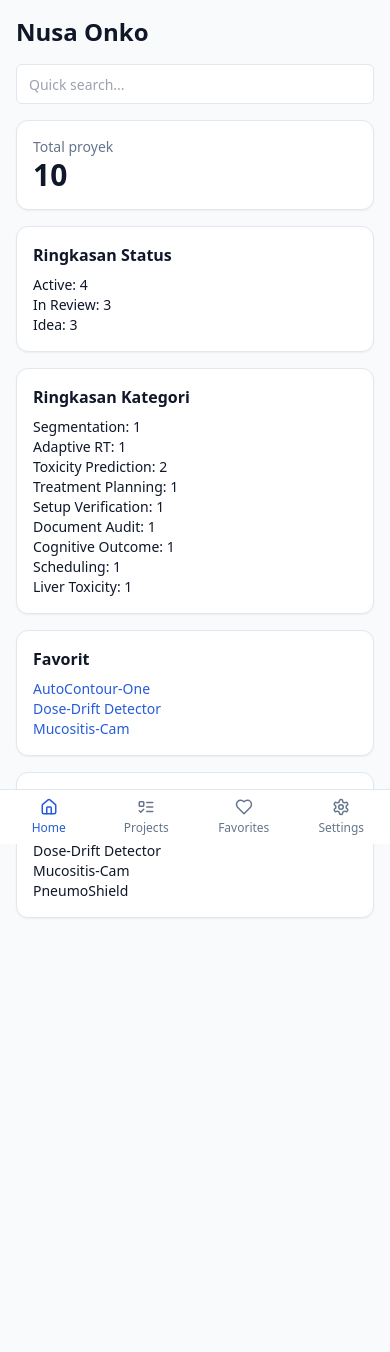
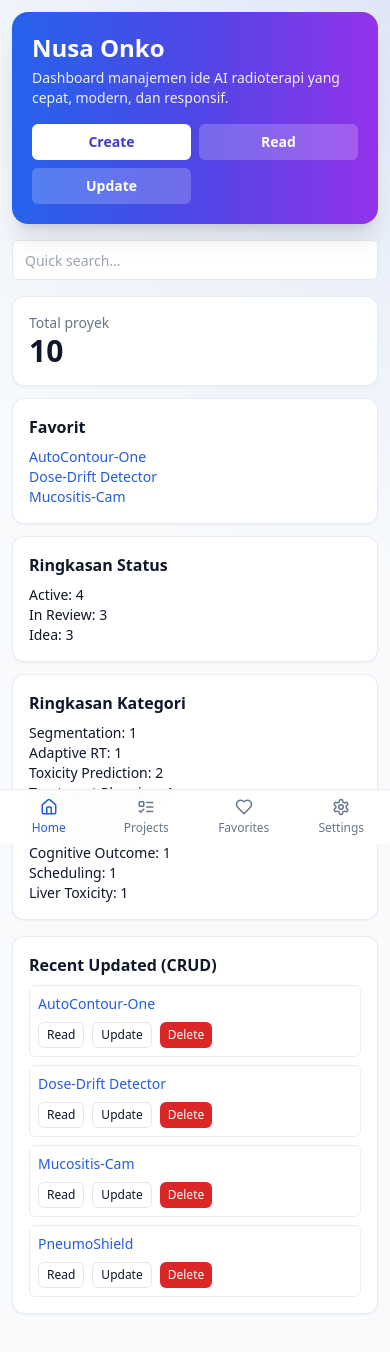
Before and after one commit to sobri3195/Nusa-Onko, a React (Vite) app: page / in a window 390 px wide. Shown: the top 1352 px of the page. Before the commit the page ends 998 px from the top, so only its background shows below. Built offline with nearby package versions, Linux system fonts and the light colour scheme.

Commit message:
feat: improve CRUD access, animations, and responsive UI

```diff
--- a/src/App.tsx
+++ b/src/App.tsx
@@ -12,9 +12,9 @@ function App() {
   const store = useProjects();
 
   return (
-    <div className="mx-auto min-h-screen max-w-3xl p-4 pb-20 md:pb-6">
+    <div className="mx-auto min-h-screen max-w-4xl p-3 pb-20 sm:p-4 md:pb-6">
       <Routes>
-        <Route path="/" element={<HomePage projects={store.projects} />} />
+        <Route path="/" element={<HomePage projects={store.projects} onDelete={store.remove} />} />
         <Route path="/projects" element={<ProjectsPage projects={store.projects} onDelete={store.remove} onFavorite={store.toggleFavorite} />} />
         <Route path="/projects/new" element={<ProjectFormPage projects={store.projects} onCreate={store.create} onUpdate={store.update} />} />
         <Route path="/projects/:id" element={<ProjectDetailPage projects={store.projects} onDelete={store.remove} onFavorite={store.toggleFavorite} />} />
--- a/src/components/ui/card.tsx
+++ b/src/components/ui/card.tsx
@@ -1,2 +1,10 @@
 import { cn } from '@/lib/utils';
-export const Card = ({ className, ...props }: React.HTMLAttributes<HTMLDivElement>) => <div className={cn('rounded-xl border border-border bg-card p-4 shadow-sm', className)} {...props} />;
+export const Card = ({ className, ...props }: React.HTMLAttributes<HTMLDivElement>) => (
+  <div
+    className={cn(
+      'rounded-xl border border-border/80 bg-card/95 p-4 shadow-sm transition-all duration-300 hover:-translate-y-0.5 hover:shadow-lg',
+      className
+    )}
+    {...props}
+  />
+);
--- a/src/index.css
+++ b/src/index.css
@@ -26,4 +26,22 @@
   --border: 217 20% 21%;
 }
 
-body { @apply bg-background text-foreground antialiased; }
+body {
+  @apply bg-background text-foreground antialiased;
+  background-image: radial-gradient(circle at top right, hsl(var(--primary) / 0.12), transparent 40%);
+}
+
+.animate-in {
+  animation: fade-slide 0.45s ease-out both;
+}
+
+@keyframes fade-slide {
+  from {
+    opacity: 0;
+    transform: translateY(8px);
+  }
+  to {
+    opacity: 1;
+    transform: translateY(0);
+  }
+}
--- a/src/pages/favorites-page.tsx
+++ b/src/pages/favorites-page.tsx
@@ -1,8 +1,10 @@
+import { Link } from 'react-router-dom';
 import { Project } from '@/types/project';
 import { ProjectCard } from '@/components/projects/project-card';
+import { Card } from '@/components/ui/card';
 
 export function FavoritesPage({ projects, onDelete, onFavorite }: { projects: Project[]; onDelete: (id: string) => void; onFavorite: (id: string) => void }) {
   const favorites = projects.filter((p) => p.favorite);
-  if (!favorites.length) return <p className="text-sm text-muted-foreground">Belum ada favorit.</p>;
-  return <div className="space-y-3"><h1 className="text-xl font-bold">Favorites</h1>{favorites.map((p)=><ProjectCard key={p.id} project={p} onDelete={() => onDelete(p.id)} onFavorite={() => onFavorite(p.id)} />)}</div>;
+  if (!favorites.length) return <Card className="space-y-3 animate-in"><h1 className="text-xl font-bold">Favorites</h1><p className="text-sm text-muted-foreground">Belum ada favorit. Tambahkan proyek agar modul ini punya alur CRUD lengkap.</p><Link to="/projects/new" className="inline-flex rounded-md bg-primary px-3 py-2 text-sm font-medium text-primary-foreground">Tambah Project</Link></Card>;
+  return <div className="space-y-3 animate-in"><div className="flex flex-wrap items-center justify-between gap-2"><h1 className="text-xl font-bold">Favorites</h1><Link to="/projects/new" className="inline-flex rounded-md border border-border bg-card px-3 py-2 text-sm font-medium">Create</Link></div>{favorites.map((p)=><ProjectCard key={p.id} project={p} onDelete={() => onDelete(p.id)} onFavorite={() => onFavorite(p.id)} />)}</div>;
 }
--- a/src/pages/home-page.tsx
+++ b/src/pages/home-page.tsx
@@ -4,6 +4,7 @@ import { Project } from '@/types/project';
 import { Card } from '@/components/ui/card';
 import { Input } from '@/components/ui/input';
 import { matchesSearch } from '@/lib/project-utils';
+import { Button } from '@/components/ui/button';
 
 function groupProjectsBy<T extends keyof Project>(projects: Project[], key: T): Record<string, Project[]> {
   return projects.reduce<Record<string, Project[]>>((acc, project) => {
@@ -14,7 +15,7 @@ function groupProjectsBy<T extends keyof Project>(projects: Project[], key: T):
   }, {});
 }
 
-export function HomePage({ projects }: { projects: Project[] }) {
+export function HomePage({ projects, onDelete }: { projects: Project[]; onDelete: (id: string) => void }) {
   const [query, setQuery] = useState('');
   const byStatus = groupProjectsBy(projects, 'status');
   const byCategory = groupProjectsBy(projects, 'category');
@@ -23,13 +24,37 @@ export function HomePage({ projects }: { projects: Project[] }) {
   const quickResult = useMemo(() => projects.filter((project) => matchesSearch(project, query)).slice(0, 5), [projects, query]);
 
   return <div className="space-y-4">
-    <h1 className="text-2xl font-bold">Nusa Onko</h1>
+    <div className="rounded-2xl bg-gradient-to-r from-blue-600 via-indigo-600 to-purple-600 p-5 text-white shadow-xl animate-in">
+      <h1 className="text-2xl font-bold">Nusa Onko</h1>
+      <p className="mt-1 text-sm text-white/90">Dashboard manajemen ide AI radioterapi yang cepat, modern, dan responsif.</p>
+      <div className="mt-4 grid grid-cols-2 gap-2 sm:flex sm:flex-wrap">
+        <Link to="/projects/new" className="rounded-md bg-white px-3 py-2 text-center text-sm font-semibold text-indigo-700">Create</Link>
+        <Link to="/projects" className="rounded-md bg-white/20 px-3 py-2 text-center text-sm font-semibold">Read</Link>
+        {recent[0] ? <Link to={`/projects/${recent[0].id}/edit`} className="rounded-md bg-white/20 px-3 py-2 text-center text-sm font-semibold">Update</Link> : null}
+      </div>
+    </div>
     <Input placeholder="Quick search..." value={query} onChange={(e) => setQuery(e.target.value)} />
-    {query ? <Card><h2 className="font-semibold mb-2">Hasil pencarian</h2>{quickResult.length ? quickResult.map((p) => <Link className="block text-sm text-primary" key={p.id} to={`/projects/${p.id}`}>{p.title}</Link>) : <p className="text-sm text-muted-foreground">Tidak ada hasil.</p>}</Card> : null}
-    <Card><p className="text-sm text-muted-foreground">Total proyek</p><p className="text-3xl font-semibold">{projects.length}</p></Card>
-    <Card><h2 className="font-semibold mb-2">Ringkasan Status</h2>{Object.entries(byStatus).map(([k,v])=> <p key={k} className="text-sm">{k}: {v.length}</p>)}</Card>
-    <Card><h2 className="font-semibold mb-2">Ringkasan Kategori</h2>{Object.entries(byCategory).map(([k,v])=> <p key={k} className="text-sm">{k}: {v.length}</p>)}</Card>
-    <Card><h2 className="font-semibold mb-2">Favorit</h2>{favorites.map((p)=><Link className="block text-sm text-primary" key={p.id} to={`/projects/${p.id}`}>{p.title}</Link>)}</Card>
-    <Card><h2 className="font-semibold mb-2">Recent Updated</h2>{recent.map((p)=><Link className="block text-sm" key={p.id} to={`/projects/${p.id}`}>{p.title}</Link>)}</Card>
+    {query ? <Card><h2 className="mb-2 font-semibold">Hasil pencarian</h2>{quickResult.length ? quickResult.map((p) => <Link className="block text-sm text-primary" key={p.id} to={`/projects/${p.id}`}>{p.title}</Link>) : <p className="text-sm text-muted-foreground">Tidak ada hasil.</p>}</Card> : null}
+    <div className="grid grid-cols-1 gap-3 sm:grid-cols-2">
+      <Card><p className="text-sm text-muted-foreground">Total proyek</p><p className="text-3xl font-semibold">{projects.length}</p></Card>
+      <Card><h2 className="mb-2 font-semibold">Favorit</h2>{favorites.length ? favorites.map((p)=><Link className="block text-sm text-primary" key={p.id} to={`/projects/${p.id}`}>{p.title}</Link>) : <p className="text-sm text-muted-foreground">Belum ada favorit.</p>}</Card>
+      <Card><h2 className="mb-2 font-semibold">Ringkasan Status</h2>{Object.entries(byStatus).map(([k,v])=> <p key={k} className="text-sm">{k}: {v.length}</p>)}</Card>
+      <Card><h2 className="mb-2 font-semibold">Ringkasan Kategori</h2>{Object.entries(byCategory).map(([k,v])=> <p key={k} className="text-sm">{k}: {v.length}</p>)}</Card>
+    </div>
+    <Card>
+      <h2 className="mb-2 font-semibold">Recent Updated (CRUD)</h2>
+      <div className="space-y-2">
+        {recent.map((p)=>(
+          <div key={p.id} className="flex flex-col gap-2 rounded-md border border-border/70 p-2 sm:flex-row sm:items-center sm:justify-between">
+            <Link className="text-sm font-medium text-primary" to={`/projects/${p.id}`}>{p.title}</Link>
+            <div className="flex flex-wrap gap-2">
+              <Link to={`/projects/${p.id}`} className="rounded-md border px-2 py-1 text-xs">Read</Link>
+              <Link to={`/projects/${p.id}/edit`} className="rounded-md border px-2 py-1 text-xs">Update</Link>
+              <Button variant="destructive" className="px-2 py-1 text-xs" onClick={() => onDelete(p.id)}>Delete</Button>
+            </div>
+          </div>
+        ))}
+      </div>
+    </Card>
   </div>;
 }
--- a/src/pages/project-detail-page.tsx
+++ b/src/pages/project-detail-page.tsx
@@ -6,14 +6,14 @@ import { Card } from '@/components/ui/card';
 export function ProjectDetailPage({ projects, onDelete, onFavorite }: { projects: Project[]; onDelete: (id: string) => void; onFavorite: (id: string) => void }) {
   const { id } = useParams();
   const project = projects.find((p) => p.id === id);
-  if (!project) return <Card className="space-y-3"><p>Project tidak ditemukan</p><Link to="/projects" className="text-sm text-primary">Kembali ke daftar project</Link></Card>;
+  if (!project) return <Card className="space-y-3 animate-in"><p>Project tidak ditemukan</p><Link to="/projects" className="text-sm text-primary">Kembali ke daftar project</Link></Card>;
 
-  return <Card className="space-y-3">
+  return <Card className="space-y-3 animate-in">
     <h1 className="text-xl font-bold">{project.title}</h1>
     <p>{project.fullDescription}</p>
     <p className="text-sm text-muted-foreground">Tags: {project.tags.join(', ')}</p>
     <p className="text-xs text-muted-foreground">Dibuat: {new Date(project.createdAt).toLocaleString()} • Diperbarui: {new Date(project.updatedAt).toLocaleString()}</p>
-    <div className="flex gap-2">
+    <div className="flex flex-wrap gap-2">
       <Link to={`/projects/${project.id}/edit`} className="inline-flex items-center justify-center rounded-md bg-primary px-3 py-2 text-sm font-medium text-primary-foreground">Edit</Link>
       <Button variant="outline" onClick={() => onFavorite(project.id)}>{project.favorite ? 'Unfavorite' : 'Favorite'}</Button>
       <Button variant="destructive" onClick={() => onDelete(project.id)}>Hapus</Button>
--- a/src/pages/project-form-page.tsx
+++ b/src/pages/project-form-page.tsx
@@ -10,7 +10,7 @@ export function ProjectFormPage({ projects, onCreate, onUpdate }: { projects: Pr
     .filter((p) => p.id !== edit?.id)
     .map((p) => p.slug.toLowerCase());
 
-  return <div className="space-y-3">
+  return <div className="space-y-3 animate-in">
     <h1 className="text-xl font-bold">{edit ? 'Edit Project' : 'Tambah Project'}</h1>
     <ProjectForm initial={edit} existingSlugs={existingSlugs} onSubmit={(payload) => { edit ? onUpdate(edit.id, payload) : onCreate(payload); navigate('/projects'); }} />
   </div>;
--- a/src/pages/projects-page.tsx
+++ b/src/pages/projects-page.tsx
@@ -18,8 +18,8 @@ export function ProjectsPage({ projects, onDelete, onFavorite }: { projects: Pro
     .filter((p) => status === 'all' || p.status === status)
   , [projects, search, category, status, sort]);
 
-  return <div className="space-y-4">
-    <div className="flex items-center justify-between"><h1 className="text-xl font-bold">Projects</h1><Link to="/projects/new" className="inline-flex items-center justify-center rounded-md bg-primary px-3 py-2 text-sm font-medium text-primary-foreground">Tambah</Link></div>
+  return <div className="space-y-4 animate-in">
+    <div className="flex flex-wrap items-center justify-between gap-2"><h1 className="text-xl font-bold">Projects</h1><Link to="/projects/new" className="inline-flex items-center justify-center rounded-md bg-primary px-3 py-2 text-sm font-medium text-primary-foreground shadow hover:opacity-90">Tambah</Link></div>
     <Input placeholder="Search" value={search} onChange={(e) => setSearch(e.target.value)} />
     <div className="grid grid-cols-1 gap-2 sm:grid-cols-3">
       <Select value={category} onChange={(e) => setCategory(e.target.value)}><option value="all">Semua kategori</option>{categories.map((c)=><option key={c}>{c}</option>)}</Select>
--- a/src/pages/settings-page.tsx
+++ b/src/pages/settings-page.tsx
@@ -32,9 +32,9 @@ export function SettingsPage({ onReset, onRestore, onRefresh }: { onReset: () =>
 
   return <div className="space-y-4">
     <h1 className="text-xl font-bold">Settings / About</h1>
-    <Card className="space-y-2"><p className="text-sm">Nusa Onko adalah frontend prototype manajemen ide AI radioterapi. Data tersimpan lokal di browser (localStorage).</p></Card>
-    <Card className="space-y-3"><label className="flex items-center gap-2"><input type="checkbox" checked={dark} onChange={(e) => setDark(e.target.checked)} /> Dark mode</label><Button onClick={onReset} variant="destructive">Reset Local Storage</Button><Button onClick={onRestore} variant="outline">Restore Seed Data</Button></Card>
-    <Card className="space-y-3">
+    <Card className="space-y-2 animate-in"><p className="text-sm">Nusa Onko adalah frontend prototype manajemen ide AI radioterapi. Data tersimpan lokal di browser (localStorage).</p></Card>
+    <Card className="space-y-3 animate-in"><label className="flex items-center gap-2"><input type="checkbox" checked={dark} onChange={(e) => setDark(e.target.checked)} /> Dark mode</label><div className="grid grid-cols-1 gap-2 sm:grid-cols-2"><Button onClick={onReset} variant="destructive">Reset Local Storage</Button><Button onClick={onRestore} variant="outline">Restore Seed Data</Button></div></Card>
+    <Card className="space-y-3 animate-in">
       <p className="text-sm font-medium">Backup / Restore Data</p>
       <Button onClick={exportData} variant="outline">Copy Export JSON</Button>
       <Textarea placeholder="Paste JSON project di sini untuk import..." value={rawJson} onChange={(e) => setRawJson(e.target.value)} />
```
Also changed, not shown: src/components/layout/bottom-nav.tsx (+6 -2 lines), src/components/projects/project-card.tsx (+8 -3 lines), 1 other file (tests, documents, lock files or other folders).
